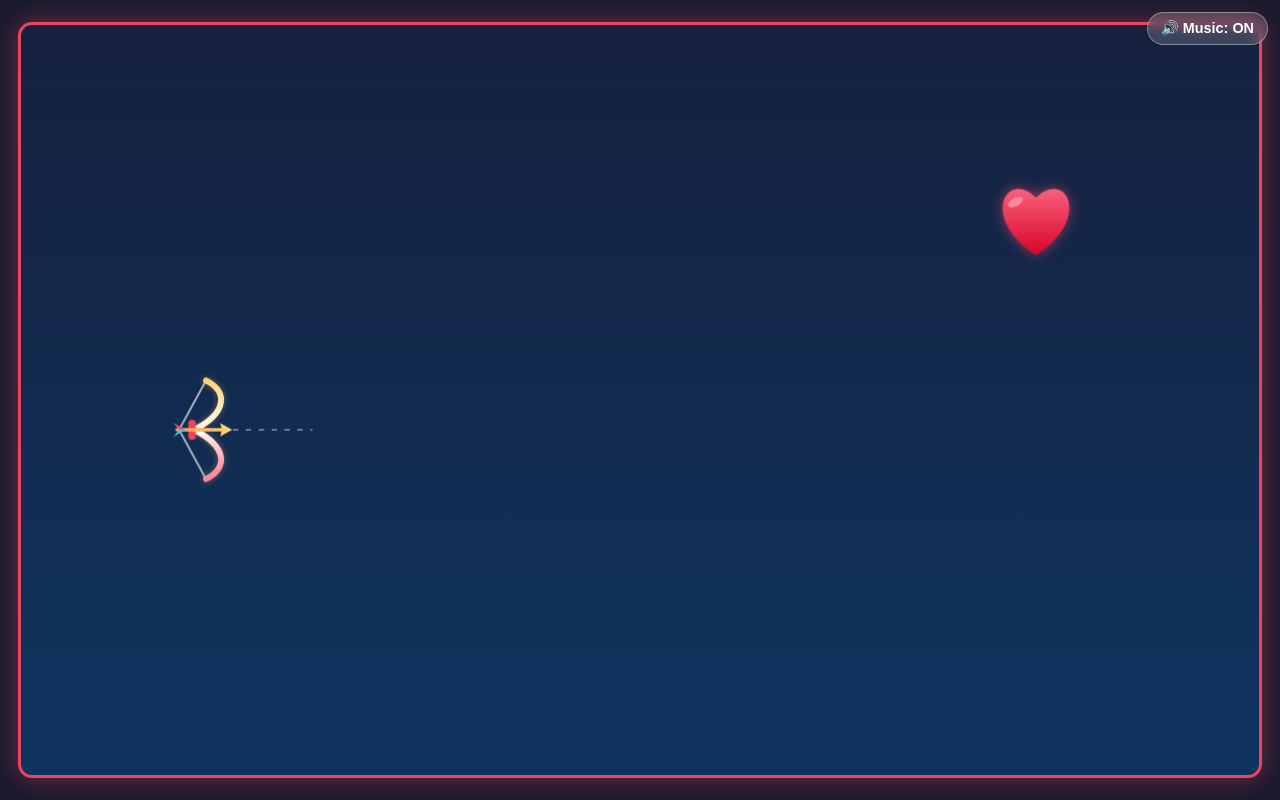
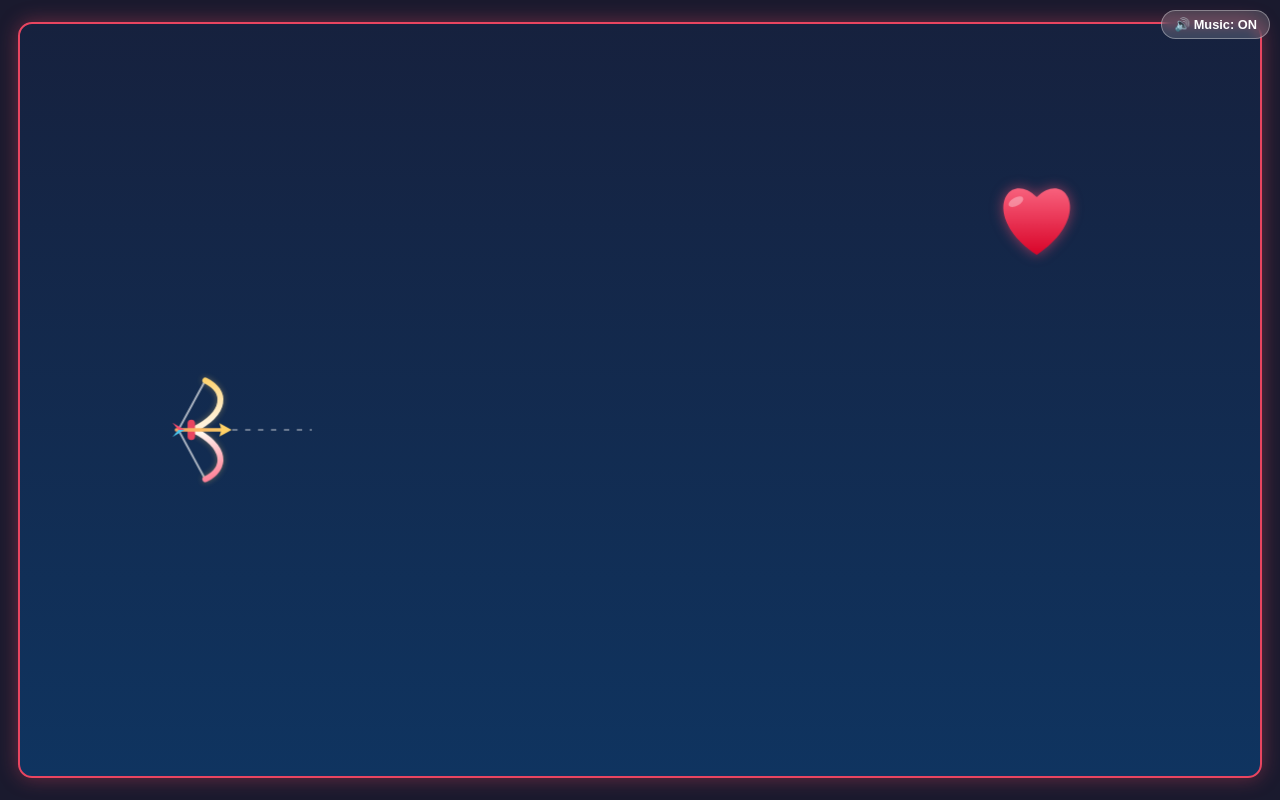
Before and after one commit to kamijo01/happybirthday, a plain HTML site: page index.html in a window 1280 px wide. Drawn offline with Linux system fonts and the light colour scheme.

Commit message:
Update index.html

```diff
--- a/index.html
+++ b/index.html
@@ -8,31 +8,35 @@
         * {
             box-sizing: border-box;
         }
+        html, body {
+            margin: 0;
+            padding: 0;
+            width: 100%;
+            max-width: 100%;
+            height: 100dvh;
+            overflow: hidden;
+        }
         body {
-            margin: 0;
-            padding: 8px;
+            padding: 10px;
             background-color: #1a1a2e;
             display: flex;
             flex-direction: column;
             justify-content: center;
             align-items: center;
-            width: 100vw;
-            height: 100dvh;
             font-family: 'Segoe UI', Tahoma, Geneva, Verdana, sans-serif;
-            overflow: hidden;
             color: white;
         }
         .music-btn {
             position: fixed;
-            top: 12px;
-            right: 12px;
+            top: 10px;
+            right: 10px;
             z-index: 15;
             background: rgba(255, 255, 255, 0.16);
             color: #fff;
             border: 1px solid rgba(255, 255, 255, 0.35);
-            padding: 7px 13px;
+            padding: 6px 12px;
             border-radius: 999px;
-            font-size: clamp(0.78rem, 2.5vw, 0.9rem);
+            font-size: 0.8rem;
             font-weight: 600;
             cursor: pointer;
             backdrop-filter: blur(6px);
@@ -42,14 +46,20 @@
         }
         canvas {
             background: linear-gradient(to bottom, #16213e, #0f3460);
-            border: 3px solid #e94560;
+            border: 2.5px solid #e94560;
             border-radius: 14px;
-            box-shadow: 0 0 25px rgba(233, 69, 96, 0.45);
+            box-shadow: 0 0 20px rgba(233, 69, 96, 0.4);
             cursor: crosshair;
             touch-action: none;
             display: block;
             max-width: 100%;
             max-height: 100%;
+        }
+        @media (max-width: 639px) {
+            canvas {
+                max-width: 92vw;
+                max-height: 44dvh;
+            }
         }
         #birthdayCard {
             display: none;
```
